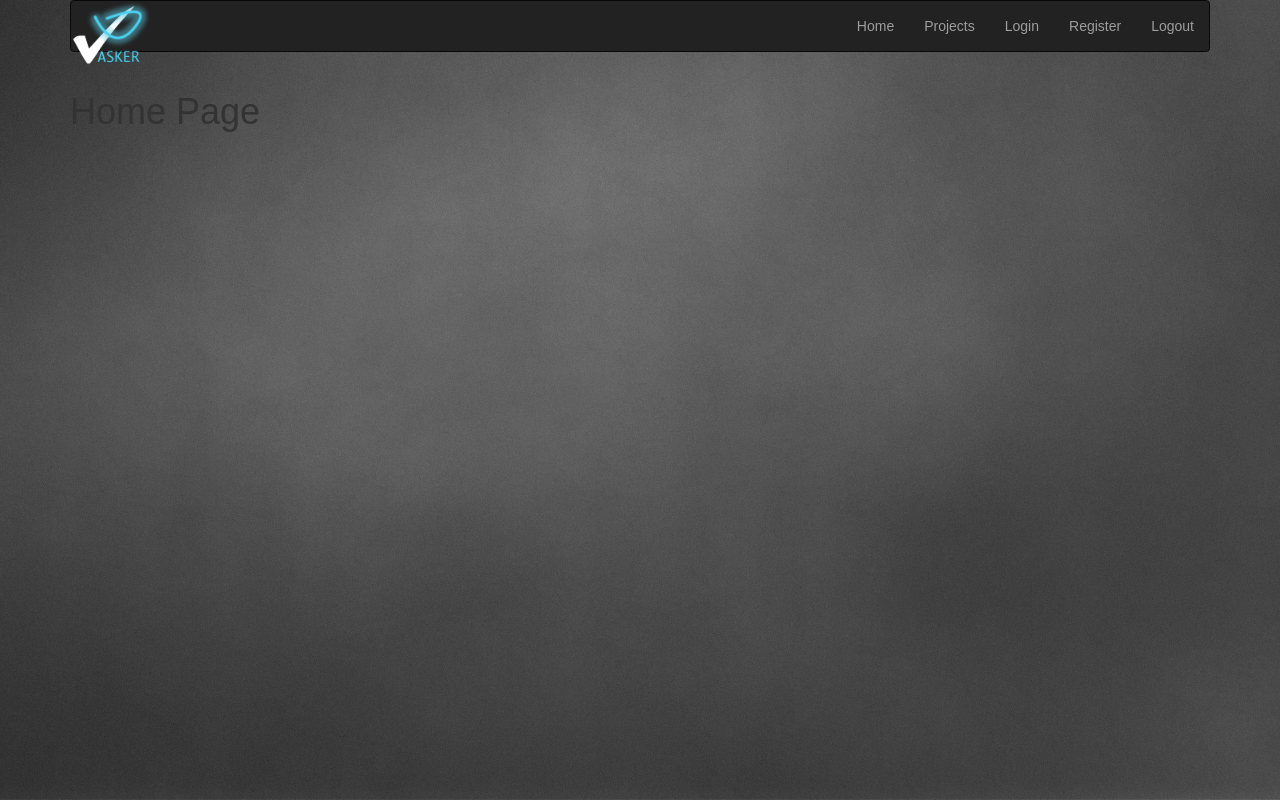
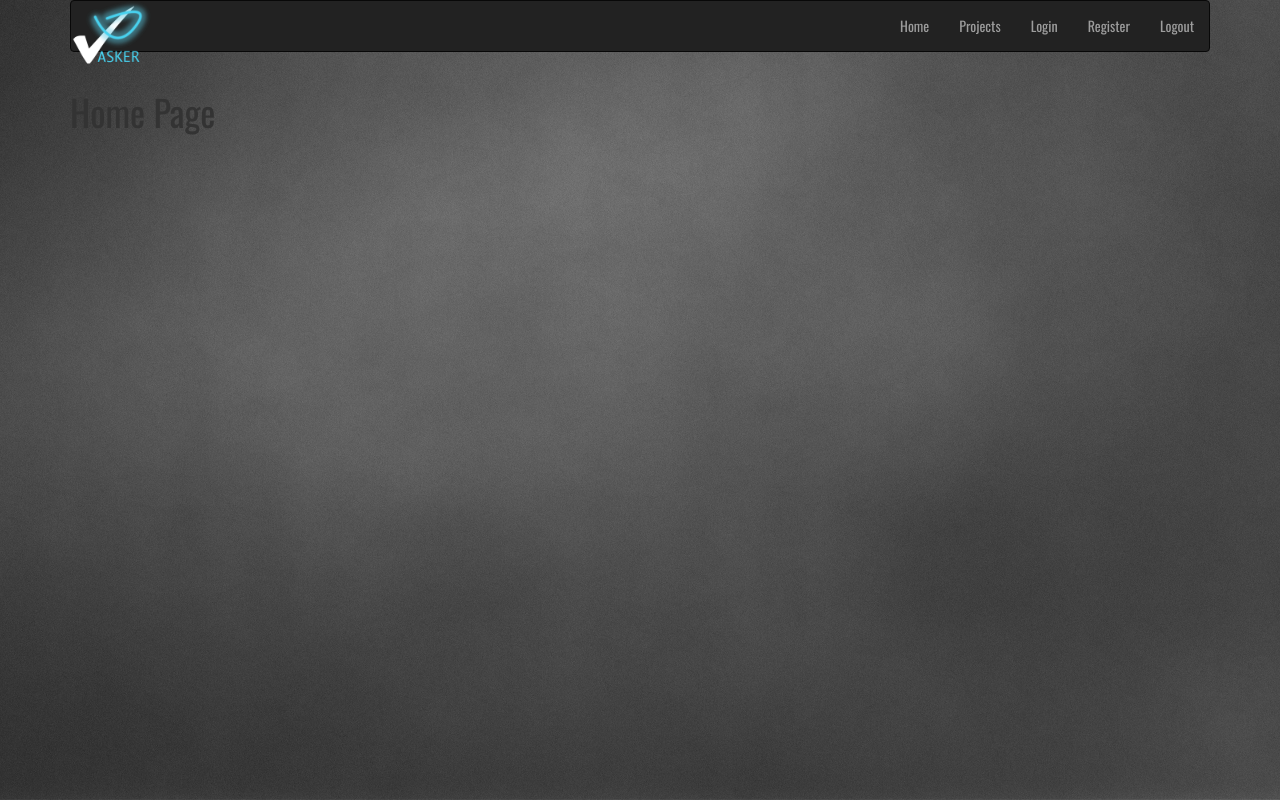
Before and after one commit to nikolaygornakov/Pasker, a React (Create React App) app: page / in a window 1280 px wide. Built offline with nearby package versions, Linux system fonts and the light colour scheme.

Commit message:
Main font changed to Oswald

```diff
--- a/public/index.html
+++ b/public/index.html
@@ -4,6 +4,7 @@
     <meta charset="utf-8">
     <meta name="viewport" content="width=device-width, initial-scale=1">
     <link rel="shortcut icon" href="%PUBLIC_URL%/favicon.ico">
+    <link href="https://fonts.googleapis.com/css?family=Oswald:300,400,700" rel="stylesheet">
     <!--
       Notice the use of %PUBLIC_URL% in the tag above.
       It will be replaced with the URL of the `public` folder during the build.
--- a/src/App.css
+++ b/src/App.css
@@ -23,7 +23,7 @@
   to { transform: rotate(360deg); }
 }
 body {
-
+    font-family: oswald !important;
     width: 100%;
     background: url(../public/wp.jpg);
     background-repeat: no-repeat;
```
